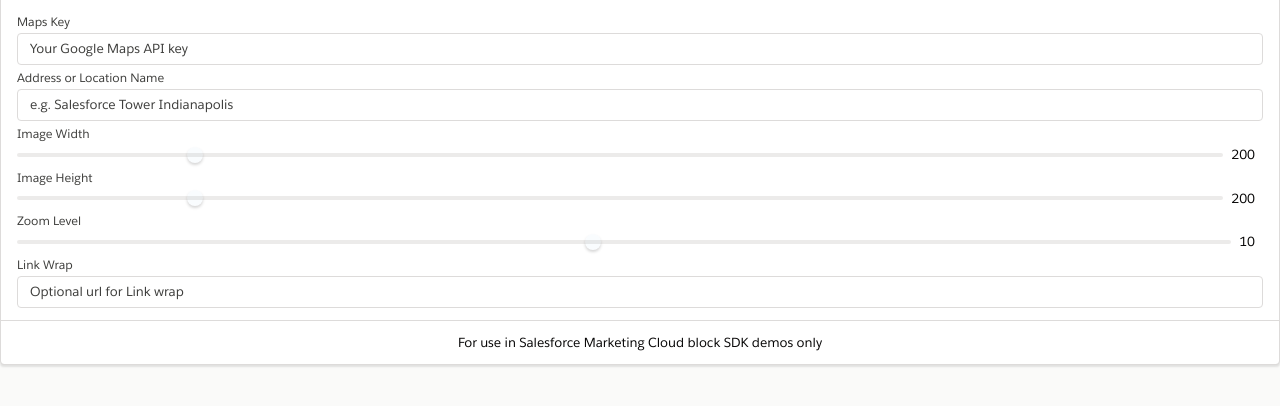
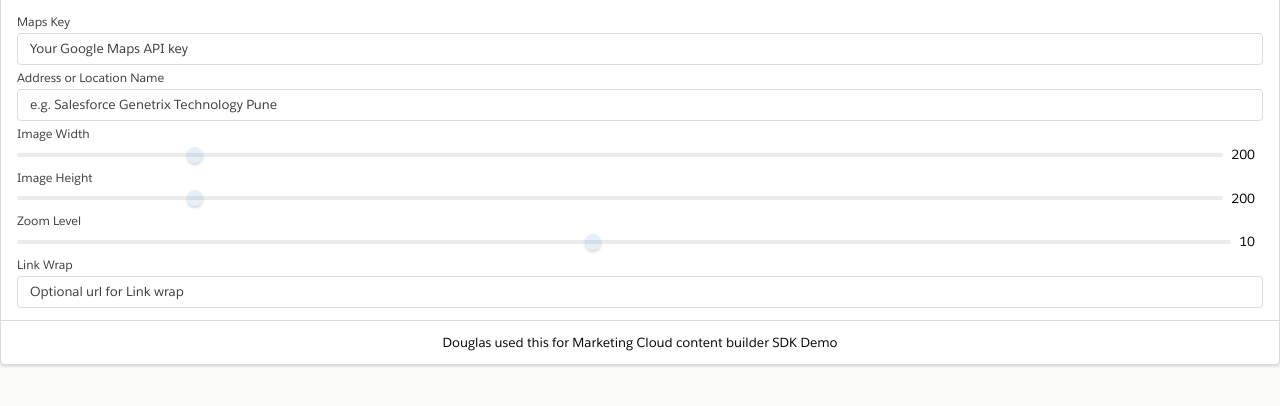
Before and after one commit to Dougy140/ContentBuilderSDKDemo, a plain HTML site: page index.html in a window 1280 px wide. Shown: the part 40-446 px from the top of the page. Drawn offline with Linux system fonts and the light colour scheme.

Commit message:
changed html placeholders

```diff
--- a/index.html
+++ b/index.html
@@ -34,7 +34,7 @@
 			<div class="slds-form-element">
 				<label class="slds-form-element__label" for="text-input-id-1">Address or Location Name</label>
 				<div class="slds-form-element__control">
-					<input type="text" id="text-input-id-1" class="slds-input" placeholder="e.g. Salesforce Tower Indianapolis" />
+					<input type="text" id="text-input-id-1" class="slds-input" placeholder="e.g. Salesforce Genetrix Technology Pune" />
 				</div>
 			</div>
 			<div class="slds-form-element">
@@ -84,7 +84,7 @@
 			</div>
 		</div>
   </div>
-  <footer class="slds-card__footer">For use in Salesforce Marketing Cloud block SDK demos only</footer>
+  <footer class="slds-card__footer">Douglas used this for Marketing Cloud content builder SDK Demo</footer>
 </article>
 
 		<script src="./main.js"></script>
```
